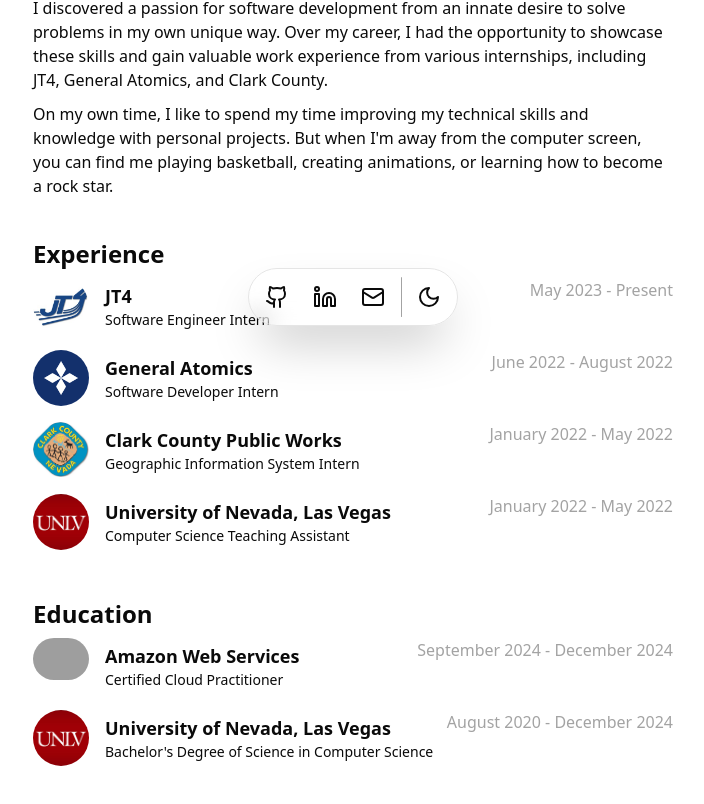
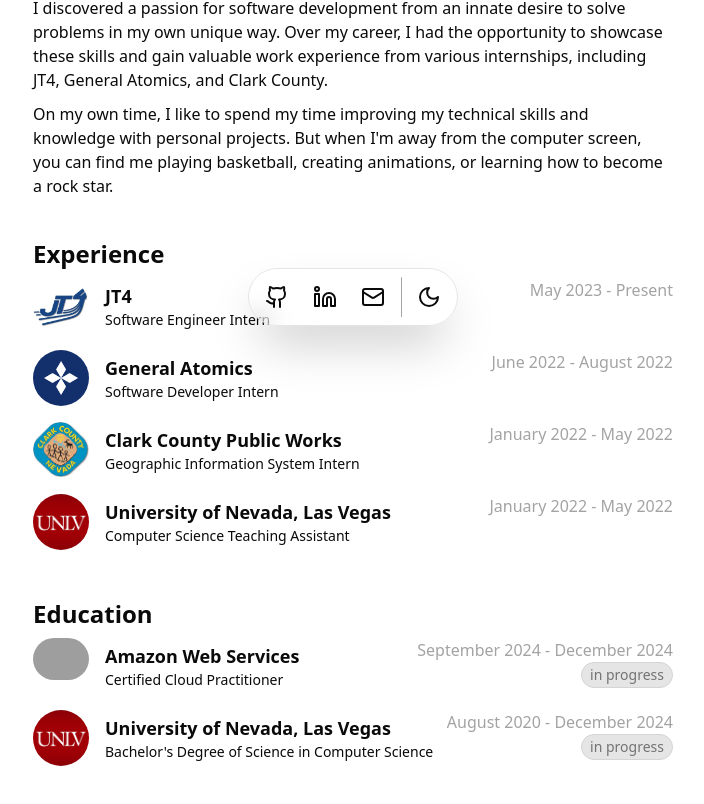
Before and after one commit to emanpecson/portfolio, a Next.js app: page /v2 in a window 1280 px wide. Shown: the part 458-1262 px from the top of the page, without its empty margins (287-991 px from the left). Built offline with nearby package versions, Linux system fonts and the light colour scheme; grey boxes are pictures that could not be loaded.

Commit message:
feat: :sparkles: add status notice

```diff
--- a/src/components/v2/item/EducationItem.tsx
+++ b/src/components/v2/item/EducationItem.tsx
@@ -3,7 +3,13 @@ import DropdownItem from './generic/DropdownItem';
 
 export default function EducationItem({ edu }: { edu: EducationType }) {
   return (
-    <DropdownItem heading={edu.school} subheading={edu.document} iconSrc={edu.iconSrc} timeline={edu.timeline}>
+    <DropdownItem
+      heading={edu.school}
+      subheading={edu.document}
+      iconSrc={edu.iconSrc}
+      timeline={edu.timeline}
+      status={edu.status}
+    >
       {edu.description}
     </DropdownItem>
   );
--- a/src/components/v2/item/generic/DropdownItem.tsx
+++ b/src/components/v2/item/generic/DropdownItem.tsx
@@ -2,6 +2,7 @@
 
 import { AccordionContent, AccordionItem, AccordionTrigger } from '@/components/ui/accordion';
 import { cn } from '@/lib/utils';
+import { CompletionStatus } from '@/types/v2/EducationType';
 import { ExperienceType } from '@/types/v2/ExperienceType';
 import { ChevronRightIcon } from 'lucide-react';
 import Image from 'next/image';
@@ -13,6 +14,7 @@ export type DropdownItemParams = {
   iconSrc: string;
   timeline: string;
   children: React.ReactNode;
+  status?: CompletionStatus;
 };
 
 export default function DropdownItem(params: DropdownItemParams) {
@@ -58,7 +60,14 @@ export default function DropdownItem(params: DropdownItemParams) {
             </div>
           </div>
 
-          <p className="text-neutral-400 whitespace-nowrap">{params.timeline}</p>
+          <div className="flex place-items-end flex-col">
+            <p className="text-neutral-400 whitespace-nowrap">{params.timeline}</p>
+            {params.status !== undefined && params.status !== CompletionStatus.COMPLETE && (
+              <div className="rounded-full border px-2 py-0.5 dark:bg-neutral-900 bg-neutral-200 text-neutral-500 border-neutral-300 dark:border-neutral-800 text-sm">
+                {params.status}
+              </div>
+            )}
+          </div>
         </div>
       </AccordionTrigger>
       <AccordionContent className="pl-[4.5rem]">{params.children}</AccordionContent>
--- a/src/types/v2/EducationType.ts
+++ b/src/types/v2/EducationType.ts
@@ -1,7 +1,7 @@
 export enum CompletionStatus {
-  IN_PROGRESS,
-  COMPLETE,
-  EXPIRED,
+  IN_PROGRESS = 'in progress',
+  COMPLETE = 'complete',
+  EXPIRED = 'expired',
 }
 
 export type EducationType = {
```
